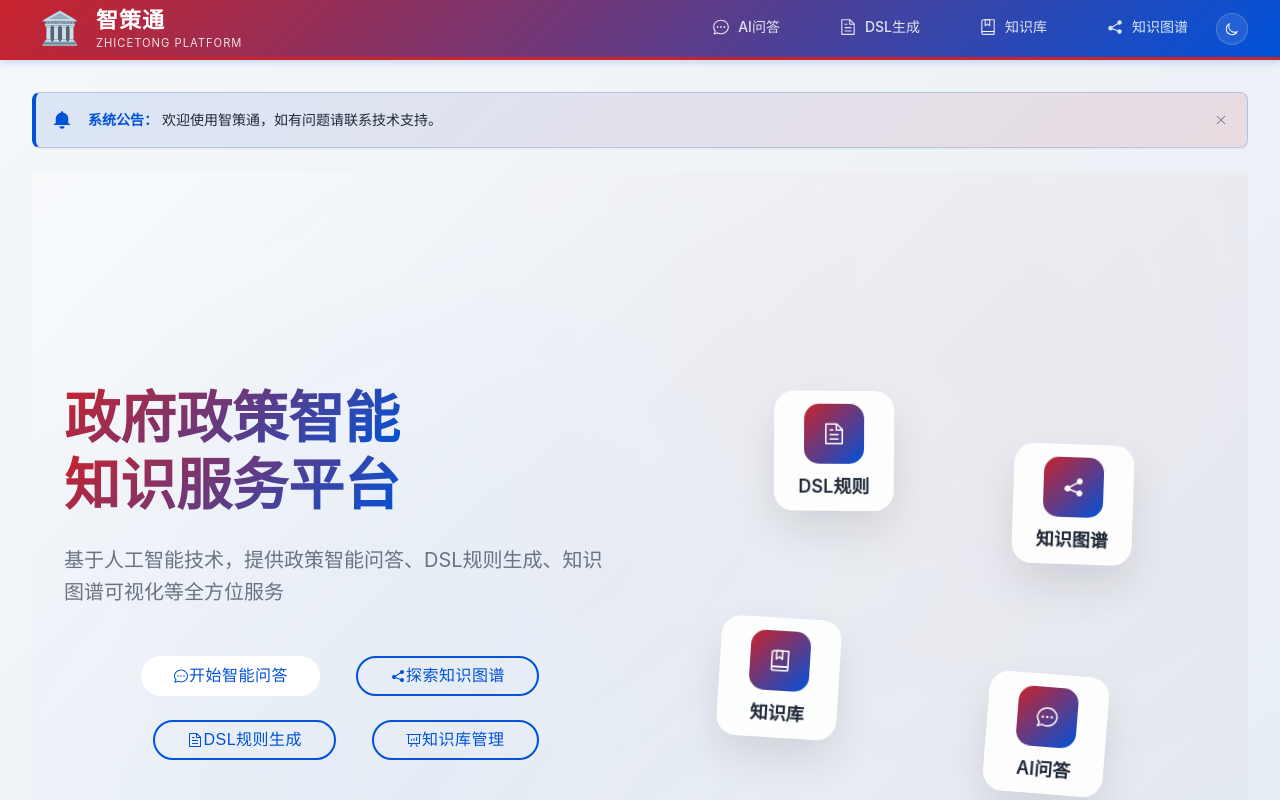
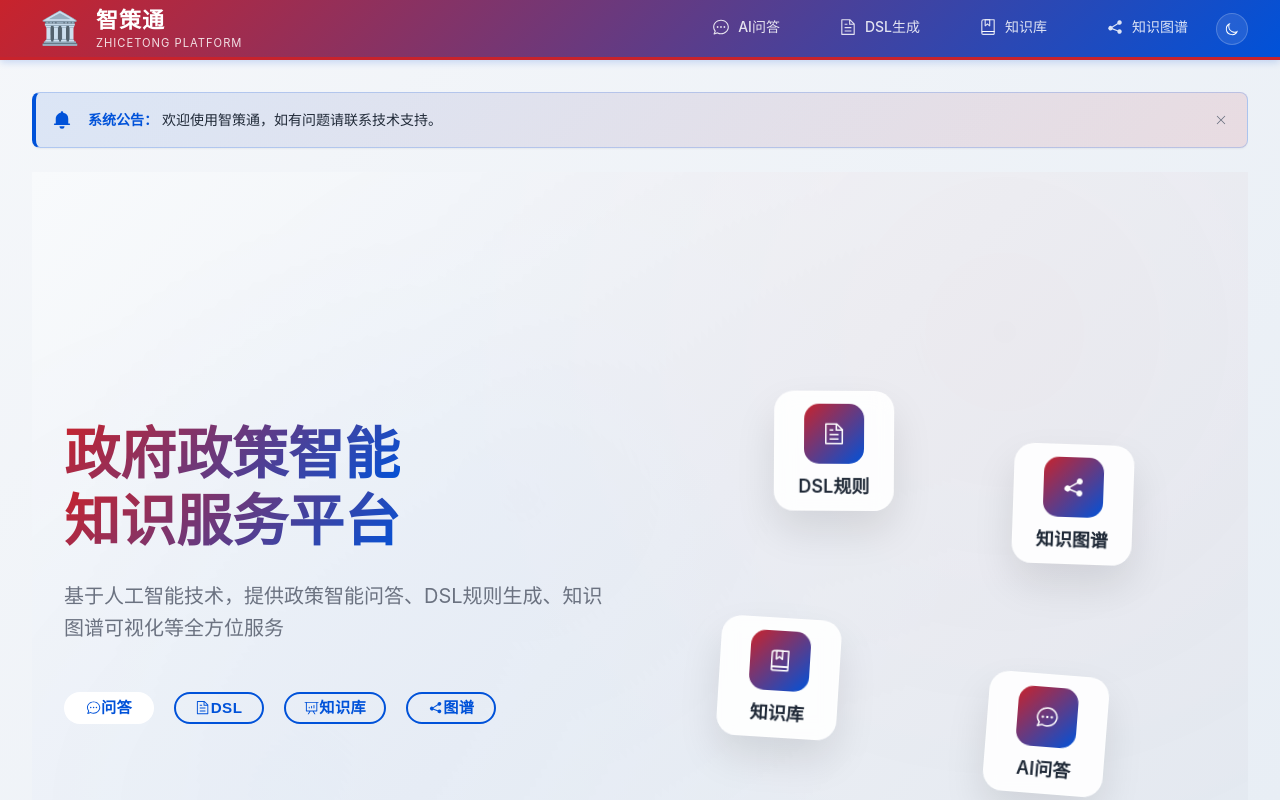
Before and after one commit to skygazer42/Glyph, a Vue app in the folder web/: page / in a window 1280 px wide. Built offline with nearby package versions, Linux system fonts and the light colour scheme.

Commit message:
调整主页模块位置

```diff
--- a/web/src/views/HomePage.vue
+++ b/web/src/views/HomePage.vue
@@ -15,38 +15,22 @@
           <p class="hero-subtitle">
             基于人工智能技术，提供政策智能问答、DSL规则生成、知识图谱可视化等全方位服务
           </p>
-          <div class="hero-actions">
-            <el-button
-              size="large"
-              @click="$router.push('/agent')"
-              class="hero-btn primary-btn"
-            >
+          <div class="hero-actions hero-actions--inline">
+            <el-button size="medium" @click="$router.push('/agent')" class="hero-btn primary-btn">
               <el-icon><ChatDotRound /></el-icon>
-              开始智能问答
+              问答
             </el-button>
-            <el-button
-              size="large"
-              @click="$router.push('/graph')"
-              class="hero-btn secondary-btn"
-            >
+            <el-button size="medium" @click="$router.push('/dsl')" class="hero-btn secondary-btn">
+              <el-icon><Document /></el-icon>
+              DSL
+            </el-button>
+            <el-button size="medium" @click="$router.push('/knowledge')" class="hero-btn secondary-btn">
+              <el-icon><DataAnalysis /></el-icon>
+              知识库
+            </el-button>
+            <el-button size="medium" @click="$router.push('/graph')" class="hero-btn secondary-btn">
               <el-icon><Share /></el-icon>
-              探索知识图谱
-            </el-button>
-            <el-button
-              size="large"
-              @click="$router.push('/dsl')"
-              class="hero-btn secondary-btn"
-            >
-              <el-icon><Document /></el-icon>
-              DSL规则生成
-            </el-button>
-            <el-button
-              size="large"
-              @click="$router.push('/knowledge')"
-              class="hero-btn secondary-btn"
-            >
-              <el-icon><DataAnalysis /></el-icon>
-              知识库管理
+              图谱
             </el-button>
           </div>
         </div>
@@ -184,24 +168,30 @@ onMounted(() => {
 
 .hero-actions {
   display: flex;
-  gap: var(--spacing-lg);
-  justify-content: center;
+  gap: var(--spacing-md);
+  justify-content: flex-start;
   flex-wrap: wrap;
 }
 
+.hero-actions--inline {
+  flex-wrap: nowrap;
+  gap: var(--spacing-sm);
+}
+
 .hero-btn {
-  padding: var(--spacing-md) var(--spacing-xl);
-  font-size: 1rem;
-  font-weight: 500;
-  border-radius: var(--radius-full);
+  padding: 10px 18px;
+  font-size: 0.95rem;
+  font-weight: 600;
+  border-radius: 999px;
   transition: all var(--transition-base);
   border: 2px solid transparent;
   background: var(--primary-gradient);
   color: white;
+  min-width: 90px;
 }
 
 .hero-btn:hover {
-  transform: translateY(-2px);
+  transform: translateY(-1px);
   box-shadow: 0 10px 25px rgba(0, 82, 217, 0.3);
 }
 
@@ -372,13 +362,13 @@ onMounted(() => {
     font-size: 1rem;
   }
 
-  .hero-actions {
-    flex-direction: column;
-    align-items: center;
+  .hero-actions--inline {
+    flex-wrap: wrap;
+    justify-content: center;
   }
 
   .hero-btn {
-    width: 200px;
+    width: auto;
   }
 
   .floating-card {
```
